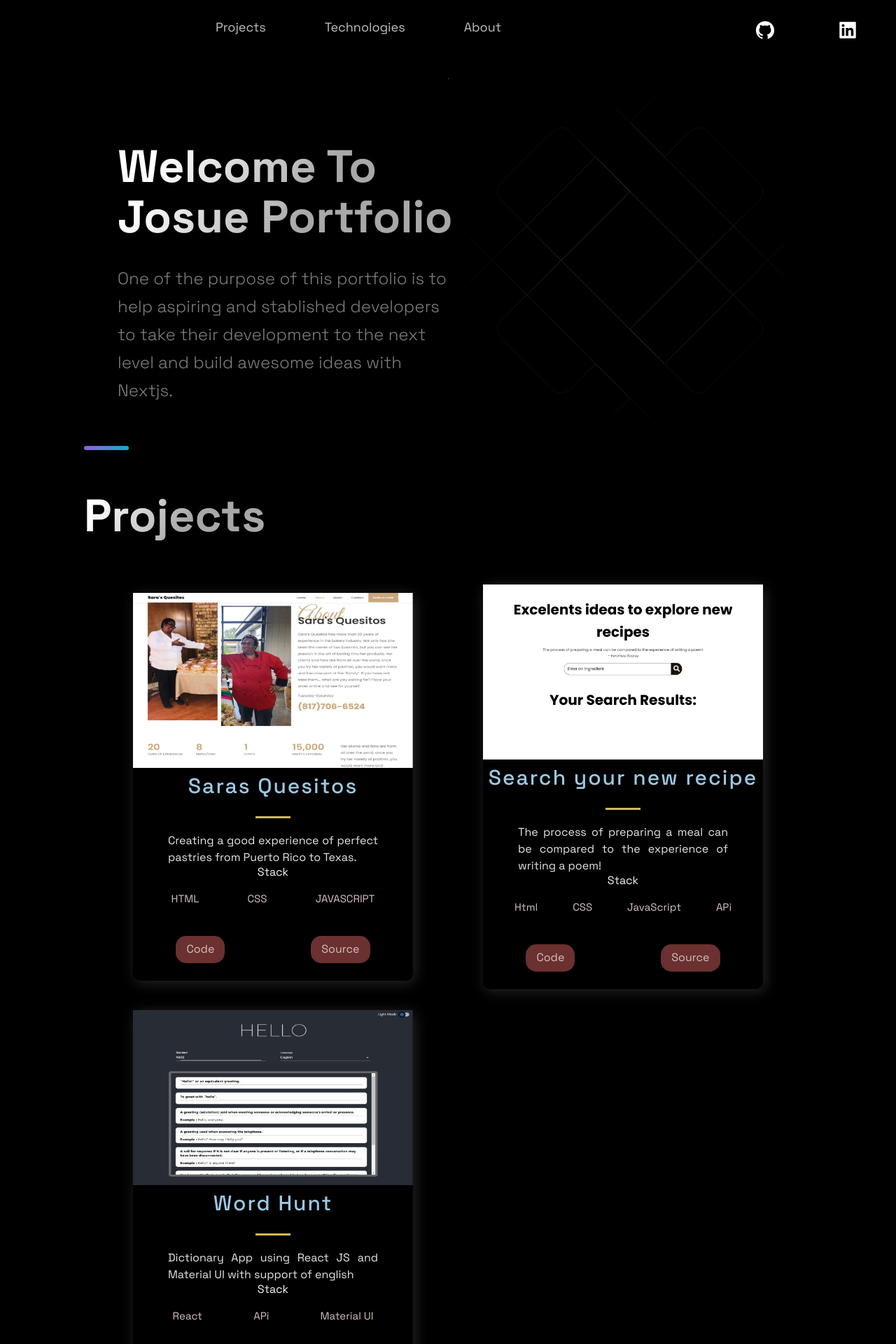
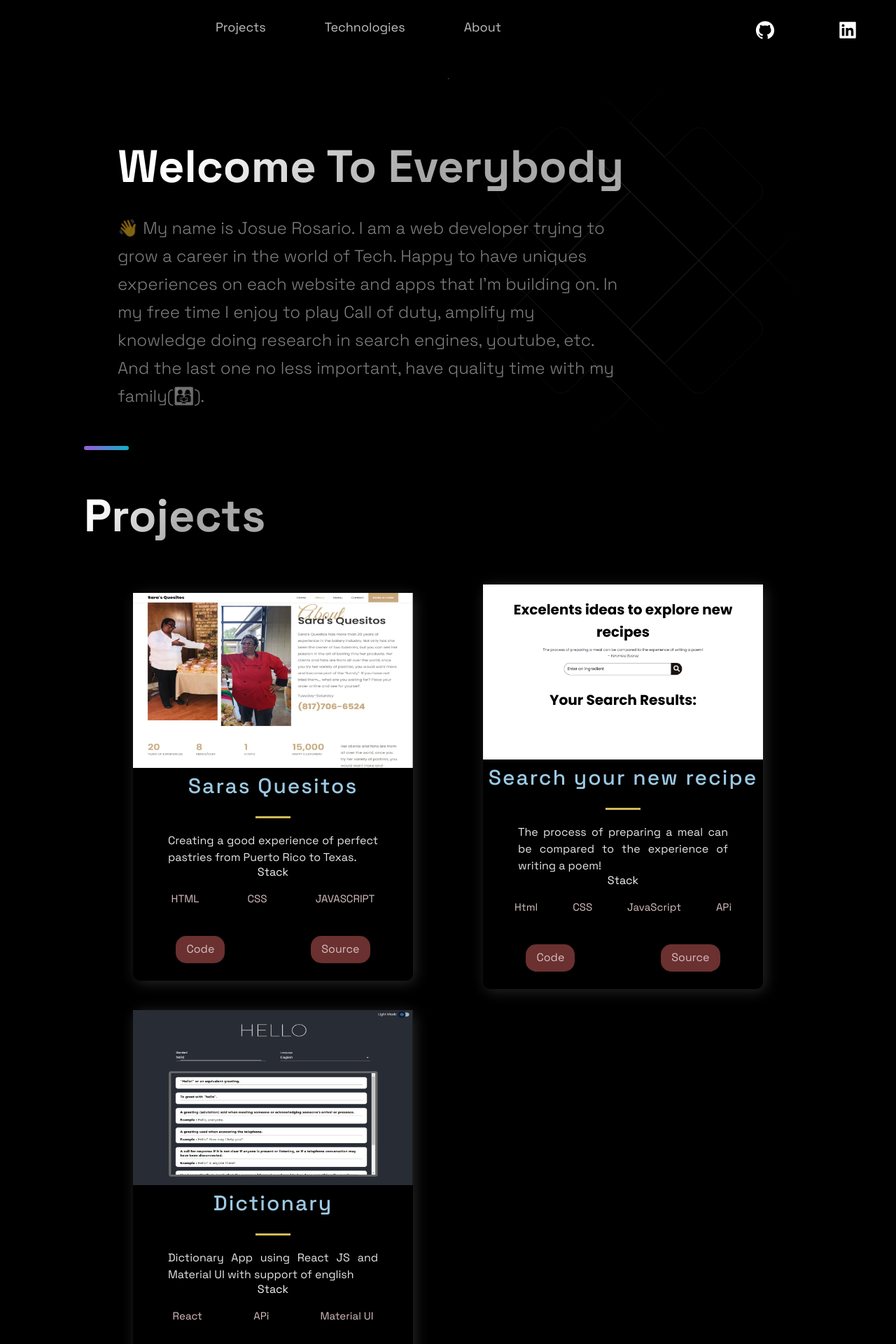
Before and after one commit to Josue-Rosario/Josue-Portfolio, a Next.js app: page / in a window 1280 px wide. Shown: the top 1920 px of the page at 70% size. Built offline with nearby package versions, Linux system fonts and the light colour scheme.

Commit message:
Change Description Section tittle

```diff
--- a/src/components/Hero/Hero.js
+++ b/src/components/Hero/Hero.js
@@ -7,12 +7,12 @@ const Hero = () => (
   <Section>
     <LeftSection>
       <SectionTitle main center>
-        Welcome To <br />
-        Josue Portfolio
+       Welcome To
+        Everybody
       </SectionTitle>
       <SectionText>
-        One of the purpose of this portfolio is to help aspiring and stablished developers to take their development
-        to the next level and build awesome ideas with Nextjs.
+      👋 My name is Josue Rosario. I am a web developer trying to grow a career in the world of Tech. Happy to have uniques experiences on each website and apps that I'm building on. In my free time I enjoy to play Call of duty, amplify my knowledge doing research in search engines, youtube, etc.
+      And the last one no less important, have quality time with my family(👨‍👩‍👧).
       </SectionText>
     </LeftSection>
   </Section>
--- a/src/constants/constants.js
+++ b/src/constants/constants.js
@@ -20,7 +20,7 @@ export const projects = [
  },
 
  {
-  title: 'Word Hunt',
+  title: 'Dictionary',
    description:'Dictionary App using React JS and Material UI with support of english',
    image: '/images/screenshot.jpeg',
    tags: [ 'React', 'APi', 'Material UI'],
@@ -32,5 +32,5 @@ export const projects = [
 ];
 
 export const TimeLineData = [
-  { year: 20, text: 'Started My Career as a web developer',},
+  { year: 2020, text: 'Started My Career as a web developer',},
 ];
```
